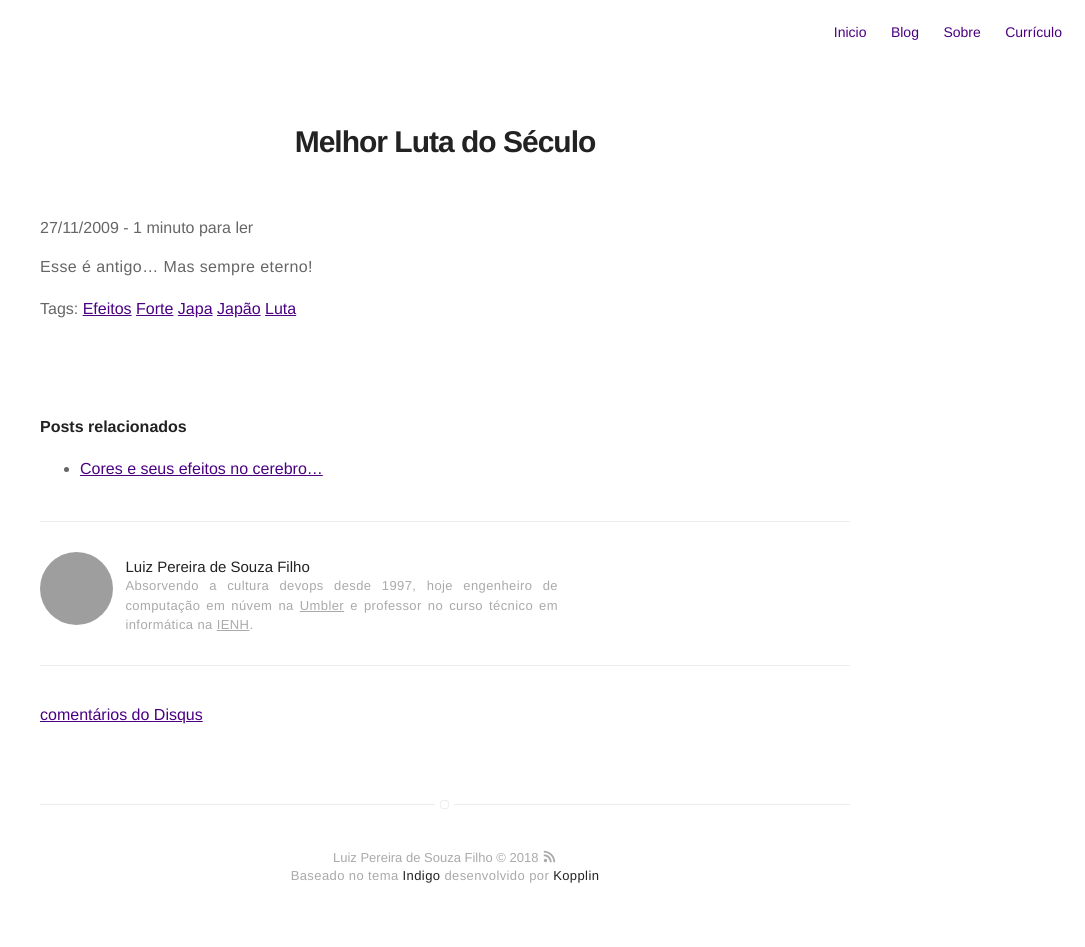
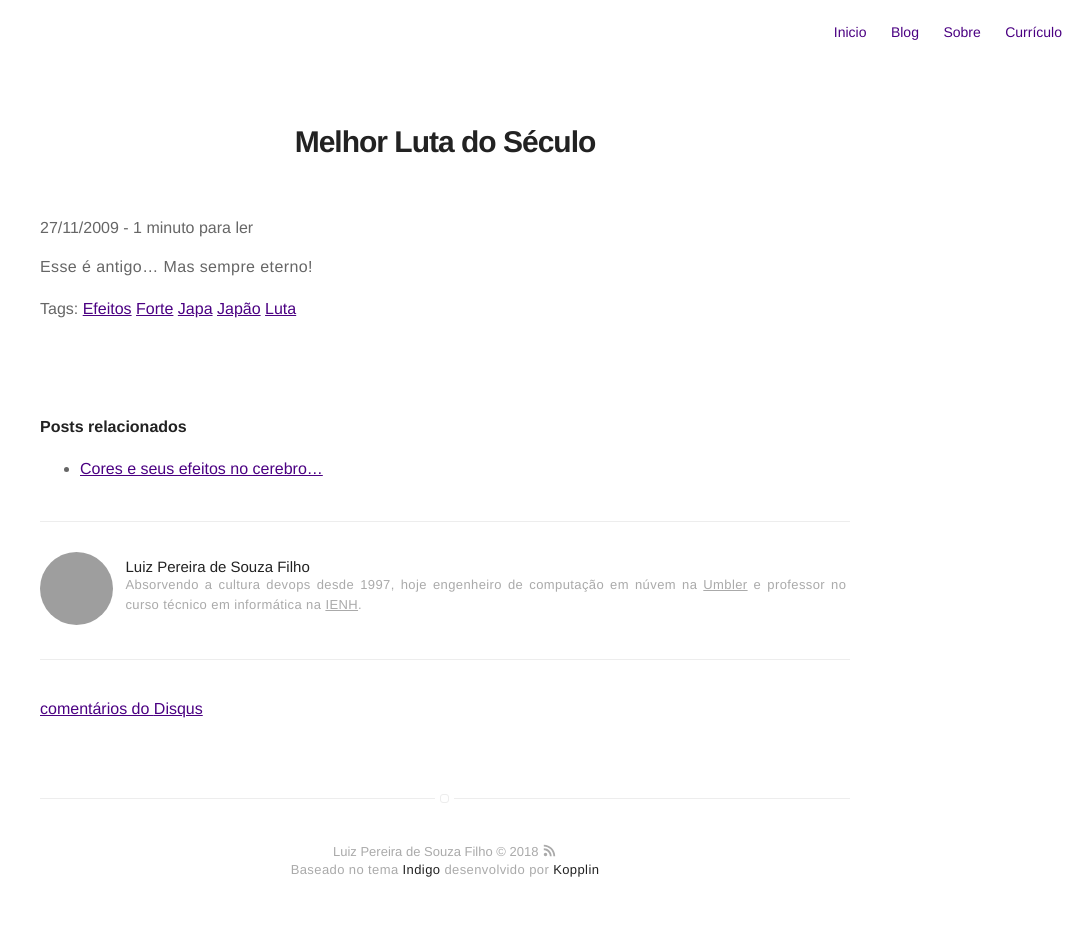
Before and after one commit to lpsouza/lpsouza.github.io, a Jekyll site: the page built from _posts/2009-11-27-melhor-luta-do-seculo.md, in a window 1280 px wide. Shown: the whole page, without its empty margins (195-1280 px from the left). Built offline with Jekyll 4.4.1, drawn with Linux system fonts in a browser that asks for light colours; comment, search, counter and statistics services are not loaded; grey boxes are pictures that could not be loaded.

Commit message:
Adjusts to author section to use 100% width

```diff
--- a/_includes/author.html
+++ b/_includes/author.html
@@ -7,7 +7,7 @@
         <h4 class="name">{{ site.authors[page.author].name }}</h4>
         <p class="bio">{{ site.authors[page.author].bio }}</p>
 
-        <div class="share">
+        <!-- <div class="share"> -->
             <!-- Note: Only use three share links if your site width is set to large -->
             <!-- If site width is set to normal, you may choose any two share links -->
             <!-- <a class="twitter" href="https://twitter.com/intent/tweet?text={{ site.url }}{{ page.url }} - {{ page.title }} by @{{ site.authors[page.author].twitter }}">
@@ -29,6 +29,6 @@
             <!-- <a class="reddit" href="https://reddit.com/submit?url={{ site.url }}{{ page.url }}&amp;title={{ page.title }}" target="_blank">
                 <svg class="icon icon-reddit"><use xlink:href="#icon-reddit"></use></svg><span class="icon-reddit">Share</span>
             </a> -->
-        </div>
+        <!-- </div> -->
     </div>
 </section>
--- a/_sass/components/author.sass
+++ b/_sass/components/author.sass
@@ -11,22 +11,14 @@
 
     > .toright > .name,
     > .toright > .bio
-        width: 60%
-        display: inline-block
+        width: 100%
+        display: block
 
     > .toright > .name
         font-size: 1.5rem
         font-family: $fontSans
         font-weight: 500
         margin: 6px 0 0
-
-        @media #{$mobile}
-            width: 100%
-            display: block
-
-        @media #{$tablet}
-            width: 100%
-            display: block
 
     > .toright > .bio
         font-family: $fontSans
```
